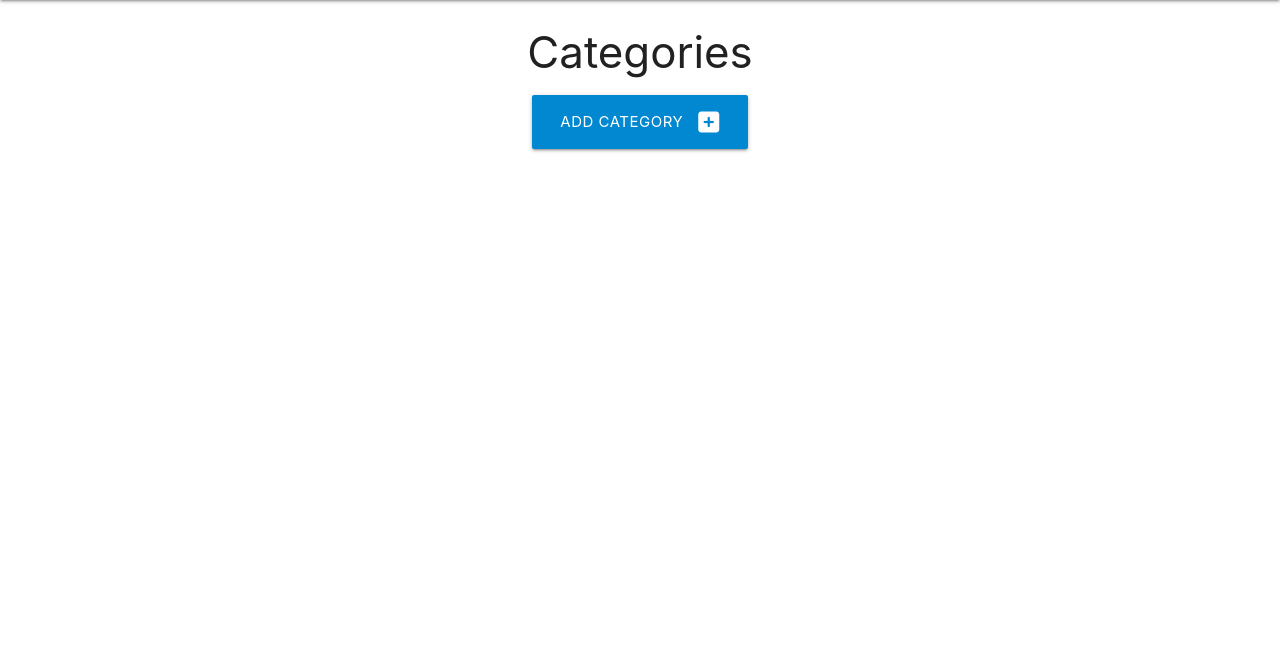
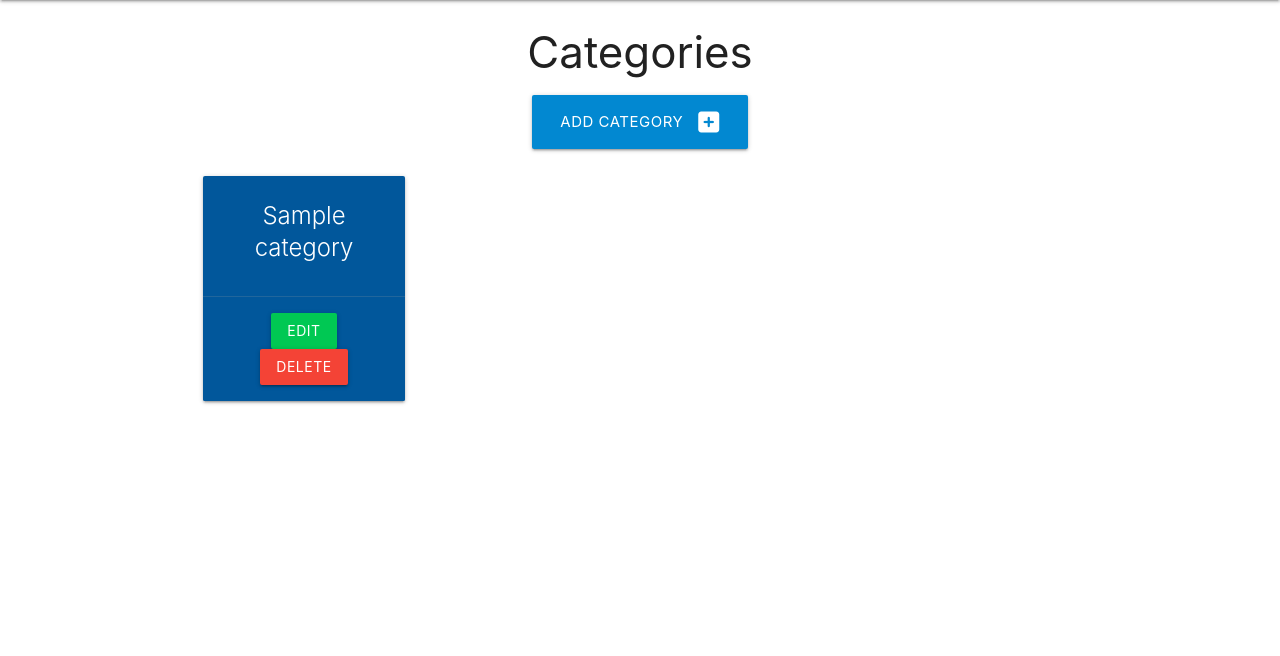
Before and after one commit to monkphin/task_manager, a Flask app: page /categories in a window 1280 px wide. Shown: the part 64-720 px from the top of the page. Run offline with Flask 3, Linux system fonts and the light colour scheme; tables that the repository leaves empty hold one stand-in row (values such as "Sample post"); some libraries are stand-ins or nearby versions.

Commit message:
added read functionality

```diff
--- a/taskmanager/routes.py
+++ b/taskmanager/routes.py
@@ -10,14 +10,21 @@ def home():
 
 @app.route("/categories")
 def categories():
-    return render_template("categories.html")
+    categories = Category.query.order_by(Category.category_name).all()
+    return render_template("categories.html", categories=categories)
 
 
 @app.route("/add_category", methods=["GET", "POST"])
 def add_category():
     if request.method == "POST":
-        category = Category(category_name=request.form.get("category_name"))
-        db.session.add(category)
-        db.session.commit()
-        return redirect(url_for("categories"))
+        category_name = request.form.get("category_name")
+        print(f"Received category_name: {category_name}")  # Debugging output
+        if category_name:
+            category = Category(category_name=category_name)
+            db.session.add(category)
+            db.session.commit()
+            return redirect(url_for("categories"))
+        else:
+            # Handle the case where category_name is None
+            return redirect(url_for("add_category"))
     return render_template("add_category.html")
--- a/taskmanager/templates/add_category.html
+++ b/taskmanager/templates/add_category.html
@@ -9,7 +9,7 @@
     <div class="row">
       <div class="input-field col s12">
         <i class="fas fa-folder-open prefix light-blue-text text-darken-4"></i>
-        <input id="category_name" minlength="3" maxlength="25" type="text" class="validate" required>
+        <input id="category_name" name="category_name" minlength="3" maxlength="25" type="text" class="validate" required>
         <label for="category_name">Category Name</label>
       </div>
     </div>
--- a/taskmanager/templates/categories.html
+++ b/taskmanager/templates/categories.html
@@ -7,8 +7,24 @@
   <div class="col s12 center-align">
     <a href="{{ url_for('add_category') }}" class="btn-large light-blue darken-2">
         Add Category <i class="fas fa-plus-square right"></i>
+
     </a>
   </div>
 </div>
 
+<div class="row">
+  {% for category in categories %}
+  <div class="col s12 m6 l3">
+    <div class="card light-blue darken-4 center-align">
+      <div class="card-content white-text">
+        <span class="card-title">{{ category.category_name }}</span>
+      </div>
+      <div class="card-action">
+        <a href="#" class="btn green accent-4">Edit</a>
+        <a href="#" class="btn red">Delete</a>
+      </div>
+    </div>
+  </div>
+  {% endfor %}
+</div>
 {% endblock %}
```
